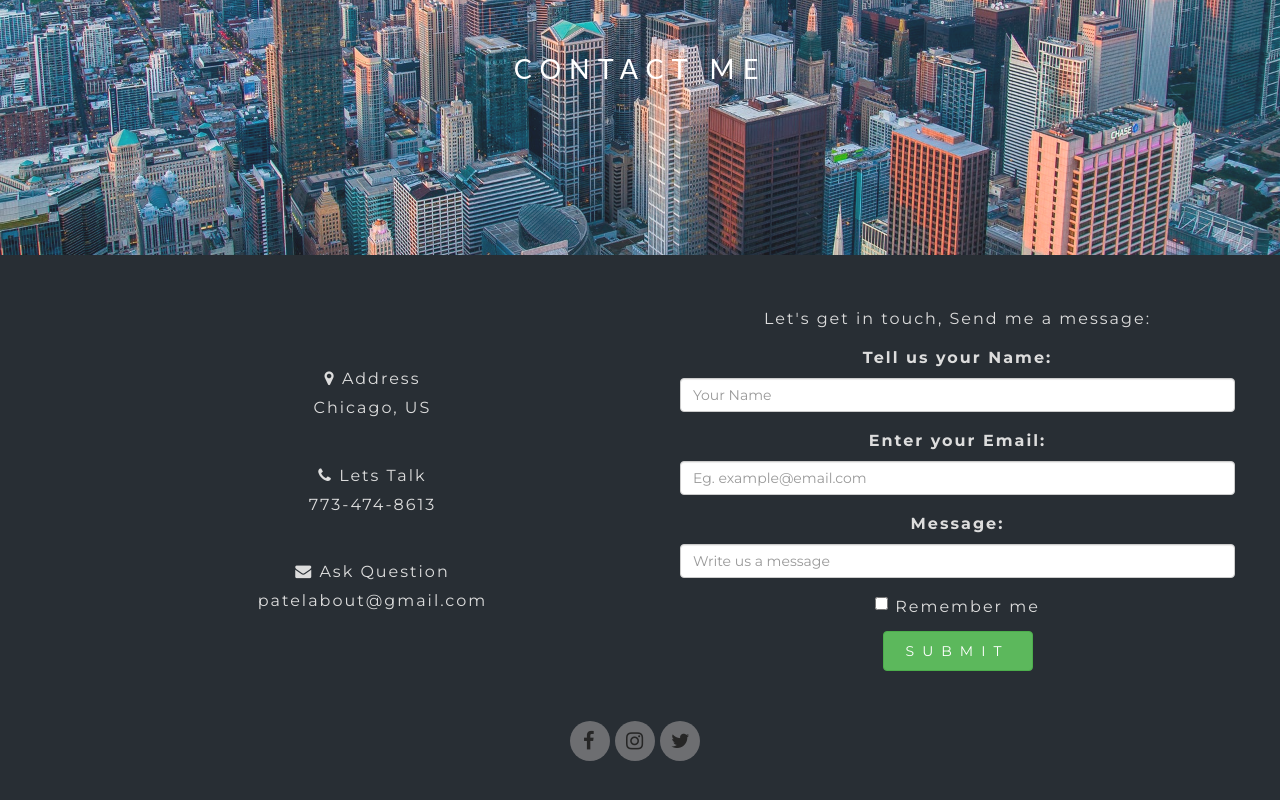
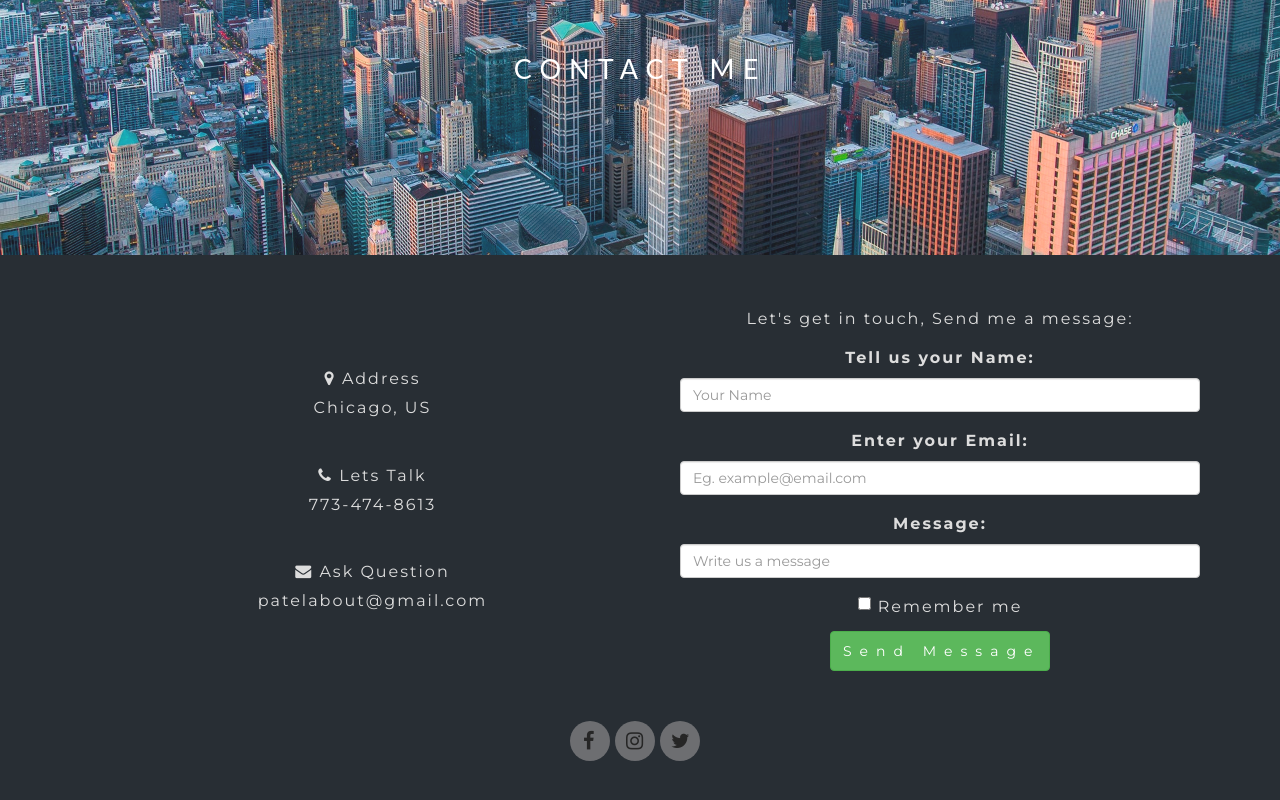
Before and after one commit to avanish-patel/portfolio, an Angular app: page / in a window 1280 px wide. Shown: the part 2704-3504 px from the top of the page. Built offline with nearby package versions, Linux system fonts and the light colour scheme.

Commit message:
Fixed some font style and form view

```diff
--- a/src/app/app.component.css
+++ b/src/app/app.component.css
@@ -133,7 +133,7 @@
   }
 
   .submit {
-      width: 150px;
+      width: 220px;
       height: 40px;
       letter-spacing: 8px;
   }
@@ -149,6 +149,11 @@
         letter-spacing: 2px;
     }
 
+    .contact-form {
+        padding-right: 50px;
+        padding-right: 50px;
+    }
+
   }
 
   .contact , .who-am-i {
--- a/src/app/app.component.html
+++ b/src/app/app.component.html
@@ -91,7 +91,7 @@
         </p>
         <br/>
       </div>
-      <div class="col-sm-6">
+      <div class="col-sm-6 contact-form">
 
         <p>Let's get in touch, Send me a message:</p>
         <form>
@@ -111,7 +111,7 @@
           <div class="checkbox">
             <label><input type="checkbox" name="remember"> Remember me</label>
           </div>
-          <button type="submit" class="btn btn-success submit">SUBMIT</button>
+          <button type="submit" class="btn btn-success submit">Send Message</button>
         </form>
       </div>
     </div>
```
